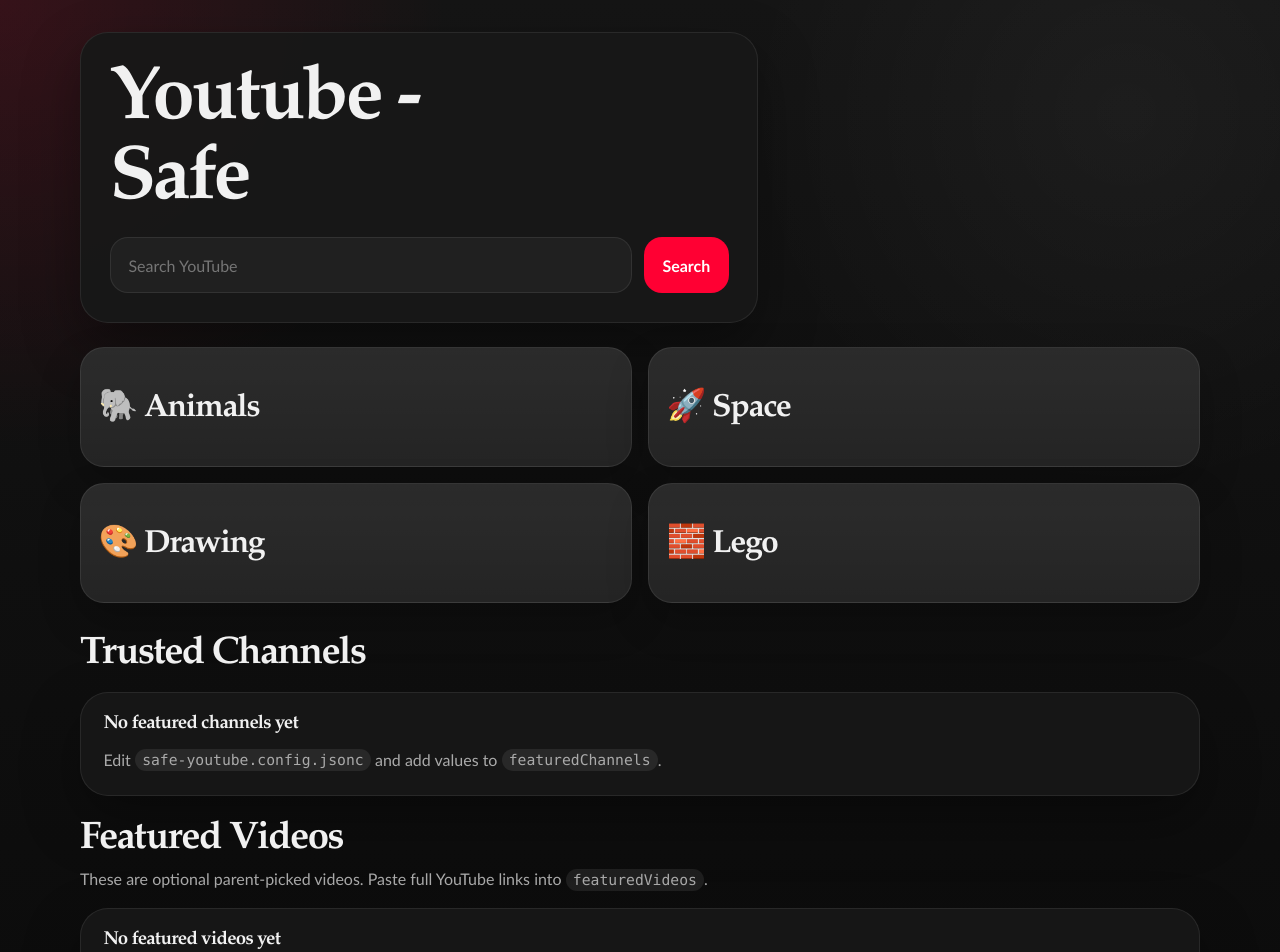
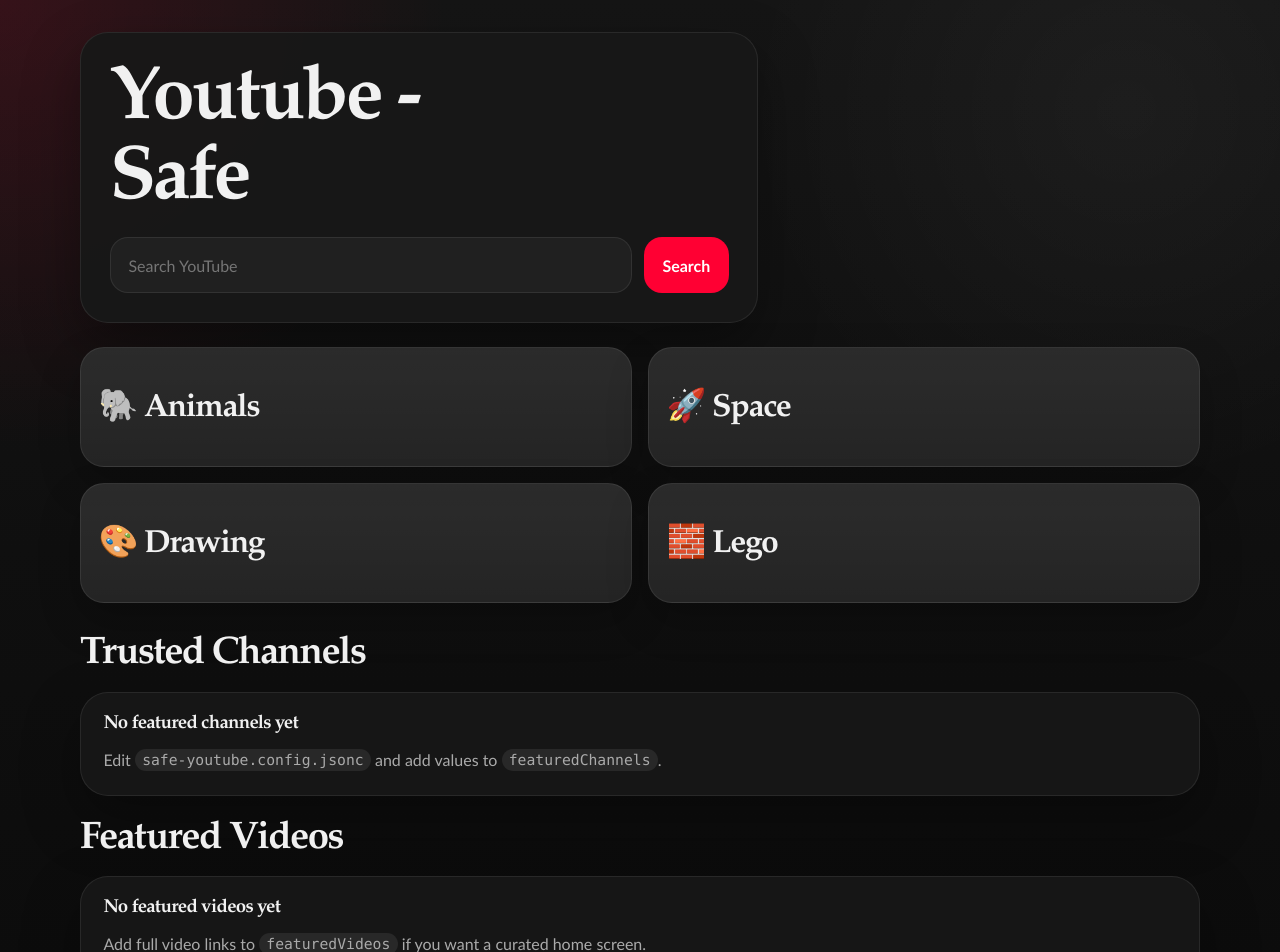
Before and after one commit to noemit/safe-youtube, a Next.js app: page / in a window 1280 px wide. Shown: the top 952 px of the page. Built offline with nearby package versions, Linux system fonts and the light colour scheme.

Commit message:
Remove featured videos helper text

```diff
--- a/src/app/page.tsx
+++ b/src/app/page.tsx
@@ -91,10 +91,6 @@
       <section className="section">
         <div className="section__heading">
           <h2>Featured Videos</h2>
-          <p>
-            These are optional parent-picked videos. Paste full YouTube links
-            into <code>featuredVideos</code>.
-          </p>
         </div>
 
         {featuredVideos.length > 0 ? (
```
